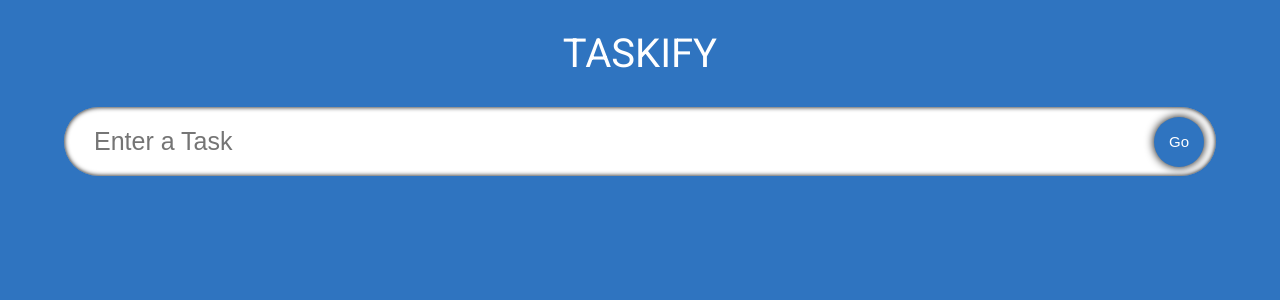
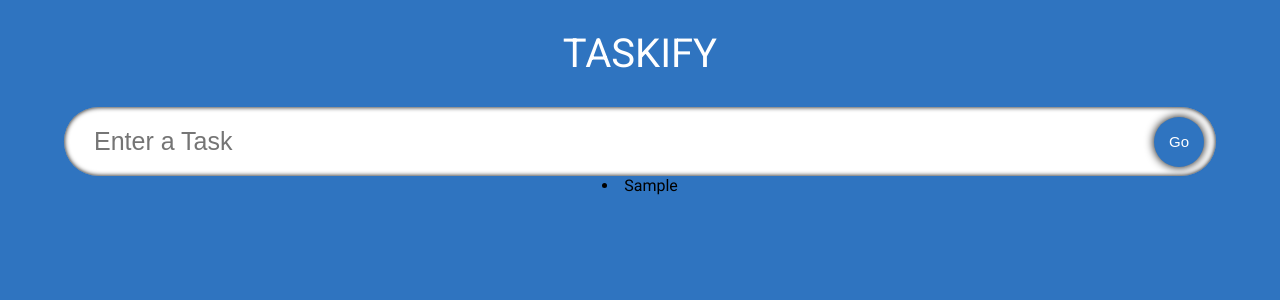
Before and after one commit to RonAlmog/task-manager-react-ts, a React (Create React App) app: page / in a window 1280 px wide. Both pictures are taken after typing "Sample" into the empty fields and a click on the button "Go". Shown: the top 300 px of the page. Built offline with nearby package versions, Linux system fonts and the light colour scheme.

Commit message:
basic list

```diff
--- a/src/App.tsx
+++ b/src/App.tsx
@@ -2,6 +2,7 @@
 
 import "./App.css";
 import InputField from "./components/InputField";
+import TodoList from "./components/TodoList";
 import { Todo } from "./model";
 
 const App: React.FC = () => {
@@ -23,6 +24,7 @@
     <div className="app">
       <span className="heading">Taskify</span>
       <InputField todo={todo} setTodo={setTodo} handleAdd={handleAdd} />
+      <TodoList todos={todos} setTodos={setTodos} />
     </div>
   );
 };
--- a/src/components/InputField.tsx
+++ b/src/components/InputField.tsx
@@ -1,4 +1,4 @@
-import React from "react";
+import React, { useRef } from "react";
 import "./styles.css";
 
 interface Props {
@@ -8,9 +8,17 @@
 }
 
 const InputField: React.FC<Props> = ({ todo, setTodo, handleAdd }) => {
+  const inputRef = useRef<HTMLInputElement>(null);
   return (
-    <form className="input" onSubmit={handleAdd}>
+    <form
+      className="input"
+      onSubmit={(e) => {
+        handleAdd(e);
+        inputRef.current?.blur();
+      }}
+    >
       <input
+        ref={inputRef}
         type="input"
         placeholder="Enter a Task"
         className="input__box"
--- /dev/null
+++ b/src/components/TodoList.tsx
@@ -0,0 +1,19 @@
+import React from "react";
+import { Todo } from "../model";
+import "./styles.css";
+
+interface Props {
+  todos: Todo[];
+  setTodos: React.Dispatch<React.SetStateAction<Todo[]>>;
+}
+const TodoList: React.FC<Props> = ({ todos, setTodos }: Props) => {
+  return (
+    <div className="todos">
+      {todos.map((todo) => (
+        <li>{todo.todo}</li>
+      ))}
+    </div>
+  );
+};
+
+export default TodoList;
```
